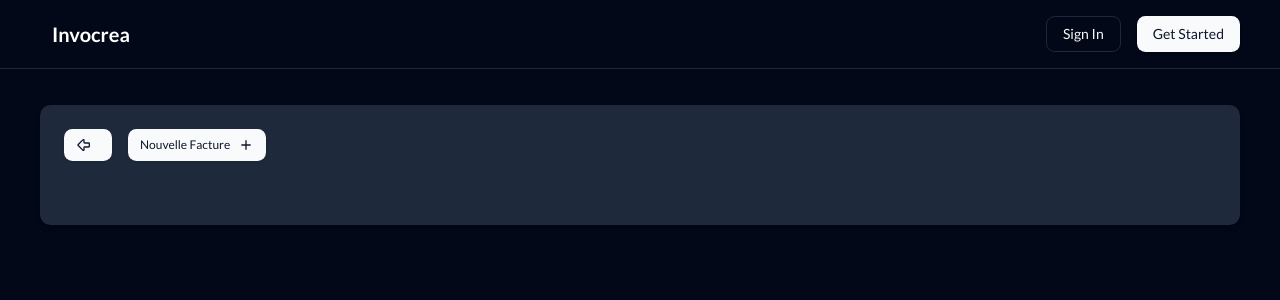
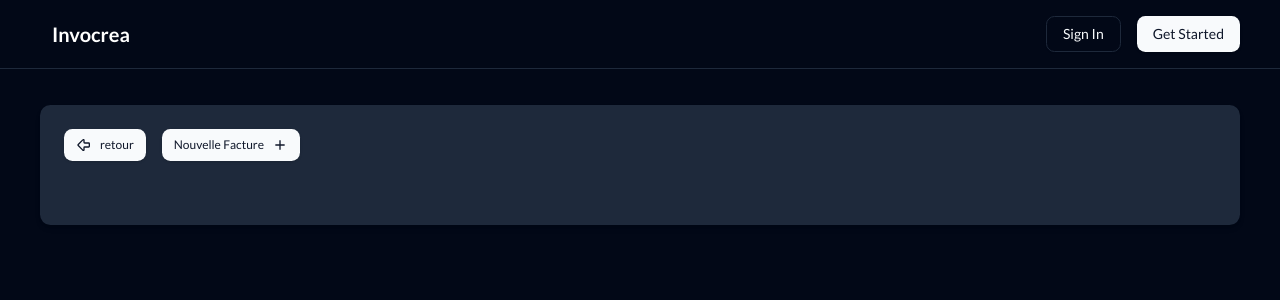
Before and after one commit to NunoFernandesSa/invocrea-app, a Next.js app: page /dashboard/invoice in a window 1280 px wide. Shown: the top 300 px of the page. Built offline with nearby package versions, Linux system fonts and the light colour scheme; no server answers.

Commit message:
feat: Add BackButton component to InvoiceDetailsPage for improved navigation

```diff
--- a/src/app/dashboard/invoice/[id]/page.tsx
+++ b/src/app/dashboard/invoice/[id]/page.tsx
@@ -1,7 +1,8 @@
 "use client";
 
+import BackButton from "@/src/components/common/BackButton";
 import Container from "@/src/components/common/Container";
-// import GoBackButton from "@/src/components/features/invoices/GoBackButton";
+import Section from "@/src/components/common/Section";
 import InvoiceInfo from "@/src/components/features/invoices/InvoiceInfo";
 import { Badge } from "@/src/components/shadcn/ui/badge";
 import { Button } from "@/src/components/shadcn/ui/button";
@@ -87,10 +88,11 @@ export default function InvoiceDetailsPage({ params }: InvoiceDetailsProps) {
 
   return (
     <Container>
-      {/* <GoBackButton href={`dashboard`} className="mb-6" /> */}
+      <Section className="bg-transparent">
+        <BackButton linkTo={`/dashboard/invoice`} />
 
         {/* invoice actions */}
-      <div className="flex flex-wrap items-center justify-between gap-3">
+        <div className="flex flex-wrap items-center justify-between gap-3 mt-6">
           <div className="flex gap-2">
             <Badge className="text-md">Facture {invoice.id}</Badge>
             {/* select status for change invoice status */}
@@ -124,7 +126,9 @@ export default function InvoiceDetailsPage({ params }: InvoiceDetailsProps) {
             <Button
               variant={"destructive"}
               onClick={() => {
-              alert(`Voulez-vous vraiment supprimer la facture ${invoice.id}`);
+                alert(
+                  `Voulez-vous vraiment supprimer la facture ${invoice.id}`
+                );
               }}
             >
               Supprimer <BsTrash />
@@ -138,6 +142,7 @@ export default function InvoiceDetailsPage({ params }: InvoiceDetailsProps) {
         </div>
 
         <div className="flex w-full md:w-2/3 flex-col "></div>
+      </Section>
     </Container>
   );
 }
--- a/src/components/common/BackButton.tsx
+++ b/src/components/common/BackButton.tsx
@@ -10,11 +10,20 @@ import { ArrowBigLeft } from "lucide-react";
  * @example
  * <BackButton linkTo="/dashboard/invoice" />
  */
-export default function BackButton({ linkTo }: { linkTo: string }) {
+export default function BackButton({
+  linkTo,
+}: {
+  linkTo: string;
+}): JSX.Element {
   return (
     <Link href={linkTo} className="text-primary underline mr-4">
-      <Button variant="default" size={"sm"} className="cursor-pointer">
-        <ArrowBigLeft className="mr-2" />
+      <Button
+        variant="default"
+        size={"sm"}
+        className="cursor-pointer flex items-center"
+      >
+        <ArrowBigLeft className="" />
+        <span>retour</span>
       </Button>
     </Link>
   );
```
Lines whose indentation alone changed are shown as unchanged.
